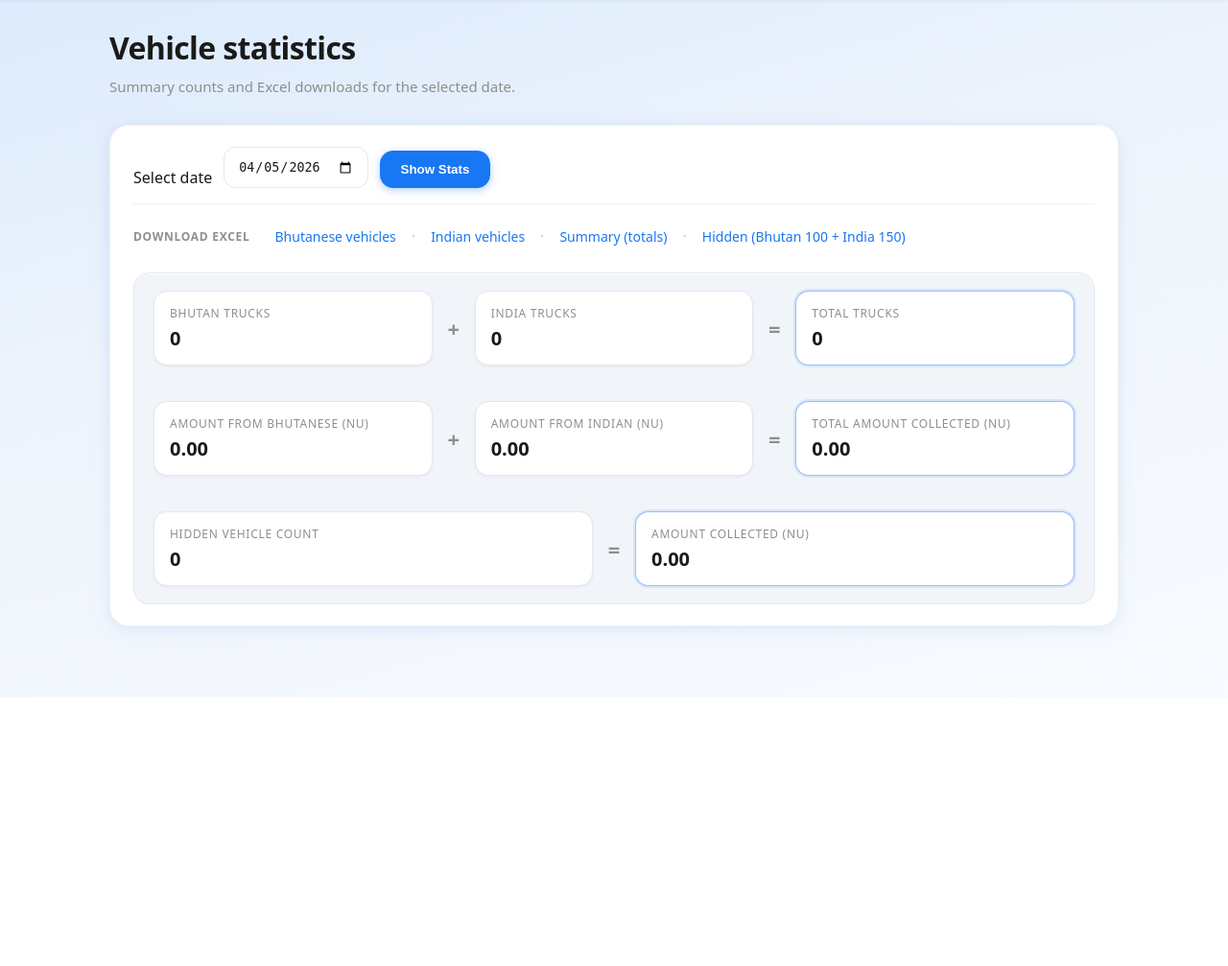
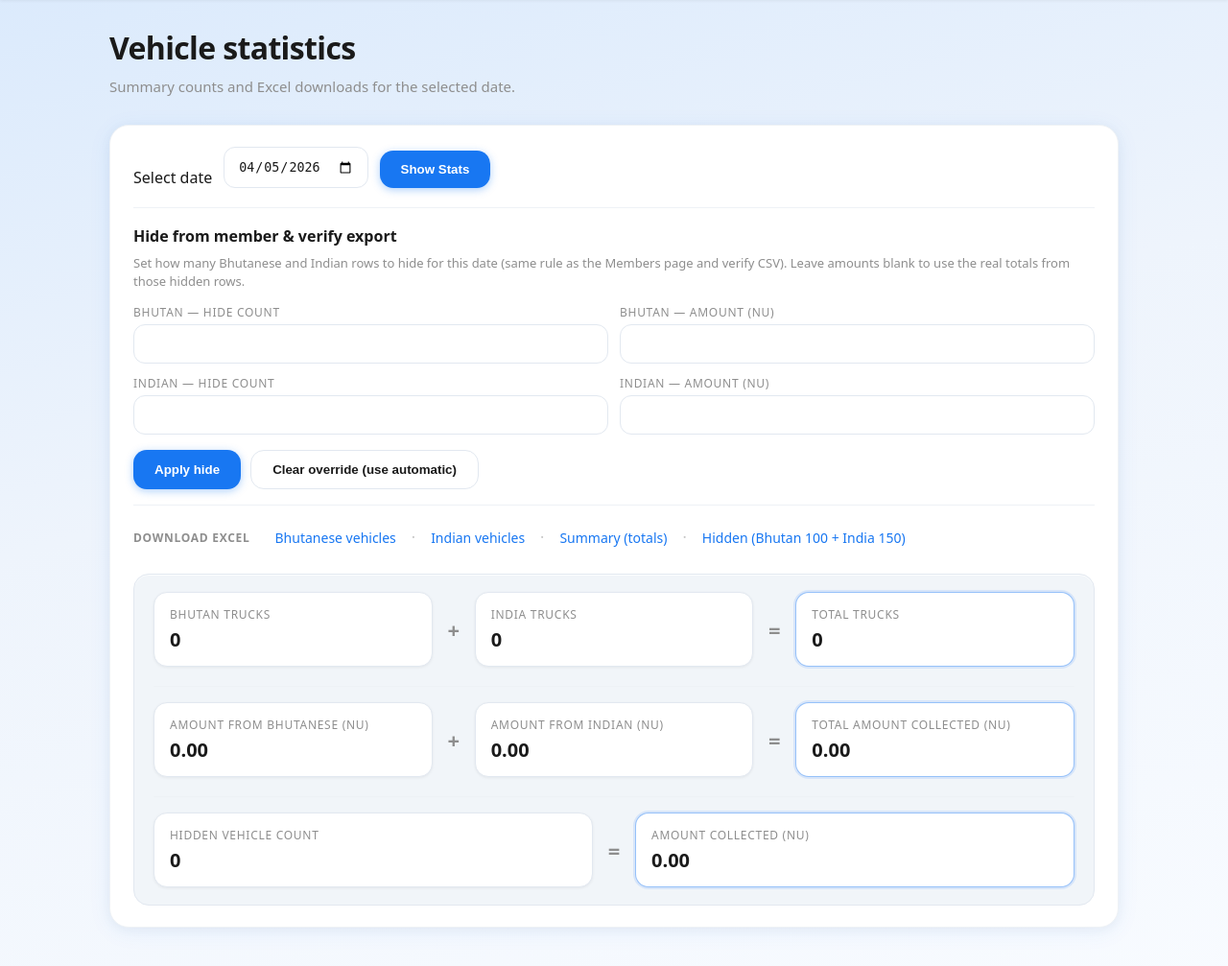
Before and after one commit to beacparking/BEAC-CLEAN, a Flask app: page /stats in a window 1280 px wide. Shown: the part 73-1080 px from the top of the page at 96% size. Before the commit the page ends 800 px from the top, so only its background shows below. Run offline with Flask 3, Linux system fonts and the light colour scheme; the visitor is signed in with stand-in values (Sample User, id 1); data that the repository does not hold is empty; some libraries are stand-ins or nearby versions.

Commit message:
Stats: manual member/verify hide overrides with counts and amounts

```diff
--- a/app.py
+++ b/app.py
@@ -124,6 +124,68 @@ def _amount_hidden_by_type(all_rows, hidden_ids):
         elif r[1] == "Indian":
             i_amt += amt
     return b_amt, i_amt
+
+
+def _ensure_member_hide_override_table(cur):
+    cur.execute(
+        """
+        CREATE TABLE IF NOT EXISTS member_hide_override (
+            for_date DATE PRIMARY KEY,
+            bhutan_count INTEGER NOT NULL DEFAULT 0,
+            indian_count INTEGER NOT NULL DEFAULT 0,
+            bhutan_amount NUMERIC(12, 2),
+            indian_amount NUMERIC(12, 2)
+        )
+        """
+    )
+
+
+def _fetch_member_hide_override(for_date):
+    conn = get_db()
+    cur = conn.cursor()
+    try:
+        _ensure_member_hide_override_table(cur)
+        cur.execute(
+            """
+            SELECT bhutan_count, indian_count, bhutan_amount, indian_amount
+            FROM member_hide_override
+            WHERE for_date = %s
+            """,
+            (for_date,),
+        )
+        row = cur.fetchone()
+    finally:
+        conn.close()
+    if not row:
+        return None
+    return {
+        "bhutan_count": int(row[0] or 0),
+        "indian_count": int(row[1] or 0),
+        "bhutan_amount": None if row[2] is None else float(row[2]),
+        "indian_amount": None if row[3] is None else float(row[3]),
+    }
+
+
+def _resolve_hide_counts(bhutan_total, indian_total, view_date, override=None):
+    """Manual override from Stats wins when set; else automatic ramp (today Thimphu only)."""
+    ov = override if override is not None else _fetch_member_hide_override(view_date)
+    if ov is not None and (ov["bhutan_count"] > 0 or ov["indian_count"] > 0):
+        return (
+            min(max(0, ov["bhutan_count"]), bhutan_total),
+            min(max(0, ov["indian_count"]), indian_total),
+        )
+    return _ramped_hide_counts_today(bhutan_total, indian_total, view_date)
+
+
+def _amount_subtract_for_members(override, detail_rows, hidden_ids):
+    """Nu to subtract from displayed Bhutan / Indian totals (override amounts or sum of hidden rows)."""
+    amt_bh_hid, amt_ih_hid = _amount_hidden_by_type(detail_rows, hidden_ids)
+    if override:
+        if override.get("bhutan_amount") is not None:
+            amt_bh_hid = float(override["bhutan_amount"])
+        if override.get("indian_amount") is not None:
+            amt_ih_hid = float(override["indian_amount"])
+    return amt_bh_hid, amt_ih_hid
 
 
 # ======================
@@ -589,14 +651,12 @@ def stats():
             amt_indian += amt
 
     total = bhutanese + indian_count
-    hidden_count = 0
-    hidden_amount = 0.0
-    if stats_date == _thimphu_today():
-        hb, hi = _ramped_hide_counts_today(bhutanese, indian_count, stats_date)
-        hid = _hidden_vehicle_ids_from_rows(detail_rows, hb, hi)
-        hidden_count = len(hid)
-        b_h, i_h = _amount_hidden_by_type(detail_rows, hid)
-        hidden_amount = b_h + i_h
+    hide_ov = _fetch_member_hide_override(stats_date)
+    hb, hi = _resolve_hide_counts(bhutanese, indian_count, stats_date, hide_ov)
+    hid = _hidden_vehicle_ids_from_rows(detail_rows, hb, hi)
+    hidden_count = len(hid)
+    amt_bh_h, amt_ih_h = _amount_subtract_for_members(hide_ov, detail_rows, hid)
+    hidden_amount = amt_bh_h + amt_ih_h
 
     stats_data = {
         "bhutanese": bhutanese,
@@ -608,7 +668,83 @@ def stats():
         "hidden_amount": hidden_amount,
     }
 
-    return render_template("stats.html", stats=stats_data, stats_date=stats_date)
+    return render_template(
+        "stats.html",
+        stats=stats_data,
+        stats_date=stats_date,
+        hide_override=hide_ov,
+    )
+
+
+@app.route("/stats/member-hide", methods=["POST"])
+def stats_member_hide():
+    if not (session.get("stats_logged_in") or session.get("logged_in")):
+        return redirect(url_for("login"))
+    date_str = (request.form.get("date") or "").strip()
+    try:
+        for_date = datetime.strptime(date_str, "%Y-%m-%d").date()
+    except ValueError:
+        return redirect(url_for("stats"))
+
+    conn = get_db()
+    cur = conn.cursor()
+    _ensure_member_hide_override_table(cur)
+
+    if request.form.get("action") == "clear":
+        cur.execute(
+            "DELETE FROM member_hide_override WHERE for_date = %s",
+            (for_date,),
+        )
+        conn.commit()
+        conn.close()
+        return redirect(url_for("stats", date=for_date.isoformat()))
+
+    def _parse_nonneg_int(name):
+        raw = (request.form.get(name) or "").strip()
+        if not raw:
+            return 0
+        try:
+            return max(0, int(raw))
+        except ValueError:
+            return 0
+
+    def _parse_optional_amount(name):
+        raw = (request.form.get(name) or "").strip()
+        if not raw:
+            return None
+        try:
+            return float(raw)
+        except ValueError:
+            return None
+
+    bc = _parse_nonneg_int("bhutan_count")
+    ic = _parse_nonneg_int("indian_count")
+    ba = _parse_optional_amount("bhutan_amount")
+    ia = _parse_optional_amount("indian_amount")
+
+    if bc == 0 and ic == 0:
+        cur.execute(
+            "DELETE FROM member_hide_override WHERE for_date = %s",
+            (for_date,),
+        )
+    else:
+        cur.execute(
+            """
+            INSERT INTO member_hide_override (
+                for_date, bhutan_count, indian_count, bhutan_amount, indian_amount
+            )
+            VALUES (%s, %s, %s, %s, %s)
+            ON CONFLICT (for_date) DO UPDATE SET
+                bhutan_count = EXCLUDED.bhutan_count,
+                indian_count = EXCLUDED.indian_count,
+                bhutan_amount = EXCLUDED.bhutan_amount,
+                indian_amount = EXCLUDED.indian_amount
+            """,
+            (for_date, bc, ic, ba, ia),
+        )
+    conn.commit()
+    conn.close()
+    return redirect(url_for("stats", date=for_date.isoformat()))
 
 
 # ======================
@@ -676,15 +812,22 @@ def members():
     amount_indian = float(amt_row[2] or 0)
     conn.close()
 
-    bhutan_sub, indian_sub = _ramped_hide_counts_today(bhutanese, indian_actual, members_date)
-    hidden_ids = _hidden_vehicle_ids_from_rows(member_detail_rows, bhutan_sub, indian_sub)
+    hide_ov = _fetch_member_hide_override(members_date)
+    bhutan_hide_n, indian_hide_n = _resolve_hide_counts(
+        bhutanese, indian_actual, members_date, hide_ov
+    )
+    hidden_ids = _hidden_vehicle_ids_from_rows(
+        member_detail_rows, bhutan_hide_n, indian_hide_n
+    )
     bhutan_sub = sum(1 for r in member_detail_rows if r[0] in hidden_ids and r[1] == "Bhutanese")
     indian_sub = sum(1 for r in member_detail_rows if r[0] in hidden_ids and r[1] == "Indian")
 
     bhutan_display = max(0, bhutanese - bhutan_sub)
     indian_display = max(0, indian_actual - indian_sub)
 
-    amt_bh_hid, amt_ih_hid = _amount_hidden_by_type(member_detail_rows, hidden_ids)
+    amt_bh_hid, amt_ih_hid = _amount_subtract_for_members(
+        hide_ov, member_detail_rows, hidden_ids
+    )
     amount_subtracted = amt_bh_hid + amt_ih_hid
     amount_total_display = max(0.0, amount_total - amount_subtracted)
     amount_bhutanese_display = max(0.0, amount_bhutanese - amt_bh_hid)
@@ -846,35 +989,21 @@ def verify_export_csv():
     conn = get_db()
     cur = conn.cursor()
 
-    hidden_ids = set()
-    if d == _thimphu_today():
-        cur.execute(
-            """
-            SELECT truck_type, COUNT(*)
-            FROM vehicle_qr
-            WHERE generated_date = %s
-            GROUP BY truck_type
-            """,
-            (d,),
-        )
-        n_bh = n_in = 0
-        for tt, cnt in cur.fetchall():
-            if tt == "Bhutanese":
-                n_bh = cnt
-            elif tt == "Indian":
-                n_in = cnt
-        hide_bh, hide_ih = _ramped_hide_counts_today(n_bh, n_in, d)
-        cur.execute(
-            """
-            SELECT id, truck_type, daily_token, load_type, amount_collected
-            FROM vehicle_qr
-            WHERE generated_date = %s
-            ORDER BY truck_type, daily_token
-            """,
-            (d,),
-        )
-        detail_all = cur.fetchall()
-        hidden_ids = _hidden_vehicle_ids_from_rows(detail_all, hide_bh, hide_ih)
+    cur.execute(
+        """
+        SELECT id, truck_type, daily_token, load_type, amount_collected
+        FROM vehicle_qr
+        WHERE generated_date = %s
+        ORDER BY truck_type, daily_token
+        """,
+        (d,),
+    )
+    detail_all = cur.fetchall()
+    n_bh = sum(1 for r in detail_all if r[1] == "Bhutanese")
+    n_in = sum(1 for r in detail_all if r[1] == "Indian")
+    hide_ov = _fetch_member_hide_override(d)
+    hide_bh, hide_ih = _resolve_hide_counts(n_bh, n_in, d, hide_ov)
+    hidden_ids = _hidden_vehicle_ids_from_rows(detail_all, hide_bh, hide_ih)
 
     if bhutan and indian:
         cur.execute(
--- a/static/css/admin.css
+++ b/static/css/admin.css
@@ -511,6 +511,67 @@ hr {
     color: var(--dash-text);
 }
 
+/* Stats page: manual hide override for members / verify CSV */
+.member-hide-panel {
+    margin-top: 20px;
+    padding-top: 18px;
+    border-top: 1px solid var(--dash-border-subtle);
+}
+
+.member-hide-panel__title {
+    margin: 0 0 8px;
+    font-size: 16px;
+    font-weight: 600;
+    color: var(--dash-text);
+}
+
+.member-hide-panel__lead {
+    margin: 0 0 14px;
+    font-size: 13px;
+    line-height: 1.45;
+    color: var(--dash-text-muted);
+}
+
+.member-hide-form {
+    flex-direction: column;
+    align-items: stretch;
+}
+
+.member-hide-grid {
+    display: grid;
+    grid-template-columns: 1fr;
+    gap: 12px;
+    width: 100%;
+}
+
+@media (min-width: 560px) {
+    .member-hide-grid {
+        grid-template-columns: 1fr 1fr;
+    }
+}
+
+.member-hide-actions {
+    display: flex;
+    flex-wrap: wrap;
+    gap: 10px;
+    margin-top: 4px;
+}
+
+.member-hide-actions button {
+    flex: 0 1 auto;
+}
+
+.member-hide-btn--secondary {
+    background: var(--dash-surface) !important;
+    color: var(--dash-text) !important;
+    border: 1px solid var(--dash-border) !important;
+    box-shadow: none !important;
+}
+
+.member-hide-btn--secondary:hover {
+    background: var(--dash-bg-deep) !important;
+}
+
 /* Stats page: CSV download nav (uses selected date via JS) */
 .stats-csv-nav {
     display: flex;
--- a/templates/stats.html
+++ b/templates/stats.html
@@ -30,6 +30,40 @@
     <input type="date" name="date" id="stats-date-input" value="{{ stats_date.isoformat() }}" required>
     <button type="submit">Show Stats</button>
 </form>
+
+<div class="member-hide-panel">
+    <h2 class="member-hide-panel__title">Hide from member &amp; verify export</h2>
+    <p class="member-hide-panel__lead">Set how many Bhutanese and Indian rows to hide for this date (same rule as the Members page and verify CSV). Leave amounts blank to use the real totals from those hidden rows.</p>
+    <form method="POST" action="{{ url_for('stats_member_hide') }}" class="qr-form member-hide-form" id="member-hide-form">
+        <input type="hidden" name="date" id="member-hide-date" value="{{ stats_date.isoformat() }}">
+        <div class="member-hide-grid">
+            <div class="field">
+                <label for="hide-bhutan-count">Bhutan — hide count</label>
+                <input type="number" name="bhutan_count" id="hide-bhutan-count" min="0" step="1"
+                       value="{% if hide_override %}{{ hide_override.bhutan_count }}{% endif %}">
+            </div>
+            <div class="field">
+                <label for="hide-bhutan-amount">Bhutan — amount (Nu)</label>
+                <input type="number" name="bhutan_amount" id="hide-bhutan-amount" min="0" step="0.01"
+                       value="{% if hide_override and hide_override.bhutan_amount is not none %}{{ hide_override.bhutan_amount }}{% endif %}">
+            </div>
+            <div class="field">
+                <label for="hide-indian-count">Indian — hide count</label>
+                <input type="number" name="indian_count" id="hide-indian-count" min="0" step="1"
+                       value="{% if hide_override %}{{ hide_override.indian_count }}{% endif %}">
+            </div>
+            <div class="field">
+                <label for="hide-indian-amount">Indian — amount (Nu)</label>
+                <input type="number" name="indian_amount" id="hide-indian-amount" min="0" step="0.01"
+                       value="{% if hide_override and hide_override.indian_amount is not none %}{{ hide_override.indian_amount }}{% endif %}">
+            </div>
+        </div>
+        <div class="member-hide-actions">
+            <button type="submit" name="action" value="save">Apply hide</button>
+            <button type="submit" name="action" value="clear" class="member-hide-btn--secondary">Clear override (use automatic)</button>
+        </div>
+    </form>
+</div>
 
 <nav class="stats-csv-nav" aria-label="Download Excel for selected date">
     <span class="stats-csv-nav__label">Download Excel</span>
@@ -94,8 +128,15 @@
 </div>
 <script>
 (function () {
+    var input = document.getElementById('stats-date-input');
+    var hideDate = document.getElementById('member-hide-date');
+    function syncHideDate() {
+        if (input && hideDate && input.value) hideDate.value = input.value;
+    }
+    syncHideDate();
+    if (input) input.addEventListener('change', syncHideDate);
+
     var base = {{ url_for('stats_export') | tojson }};
-    var input = document.getElementById('stats-date-input');
     document.querySelectorAll('.stats-csv-link').forEach(function (el) {
         el.addEventListener('click', function (e) {
             e.preventDefault();
```
